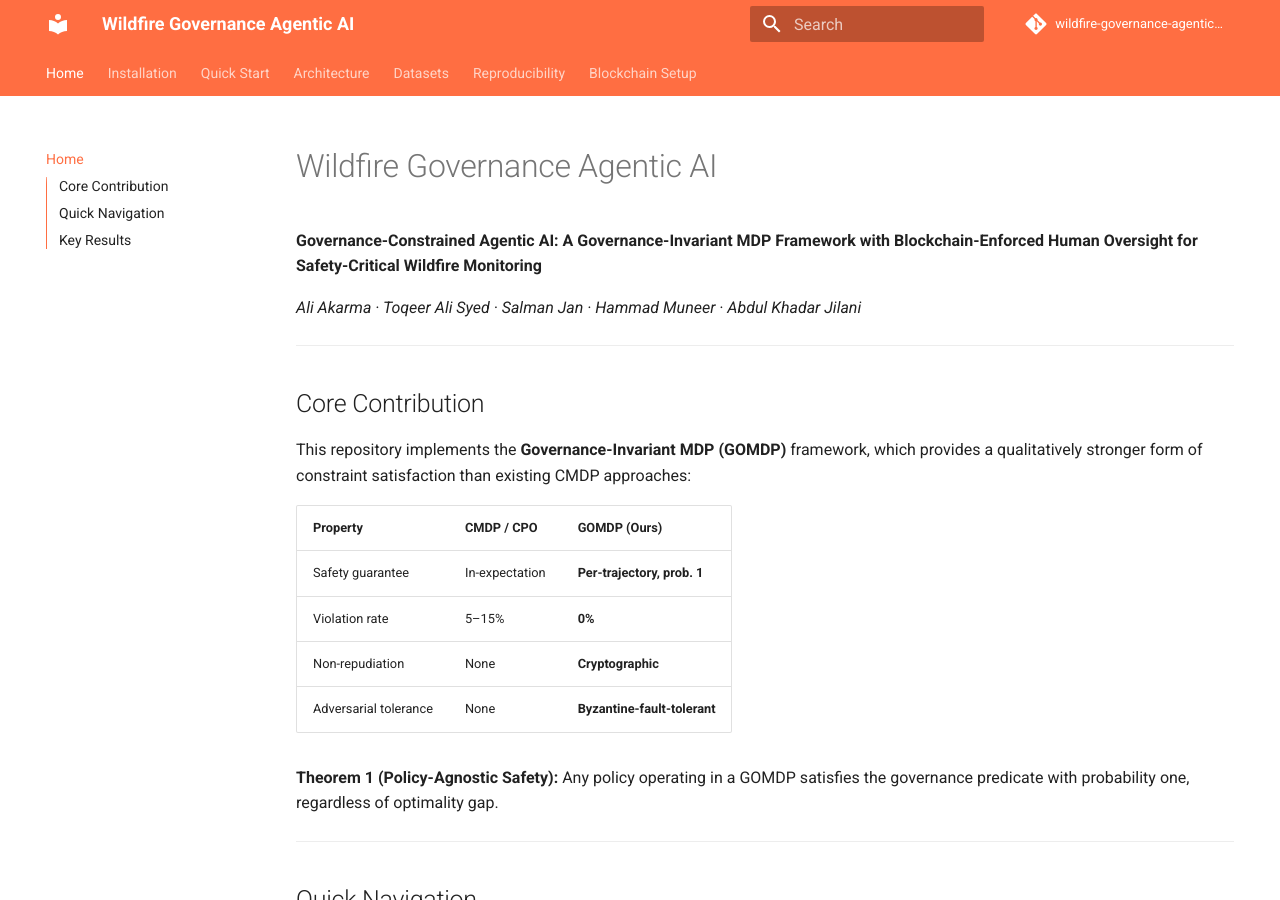
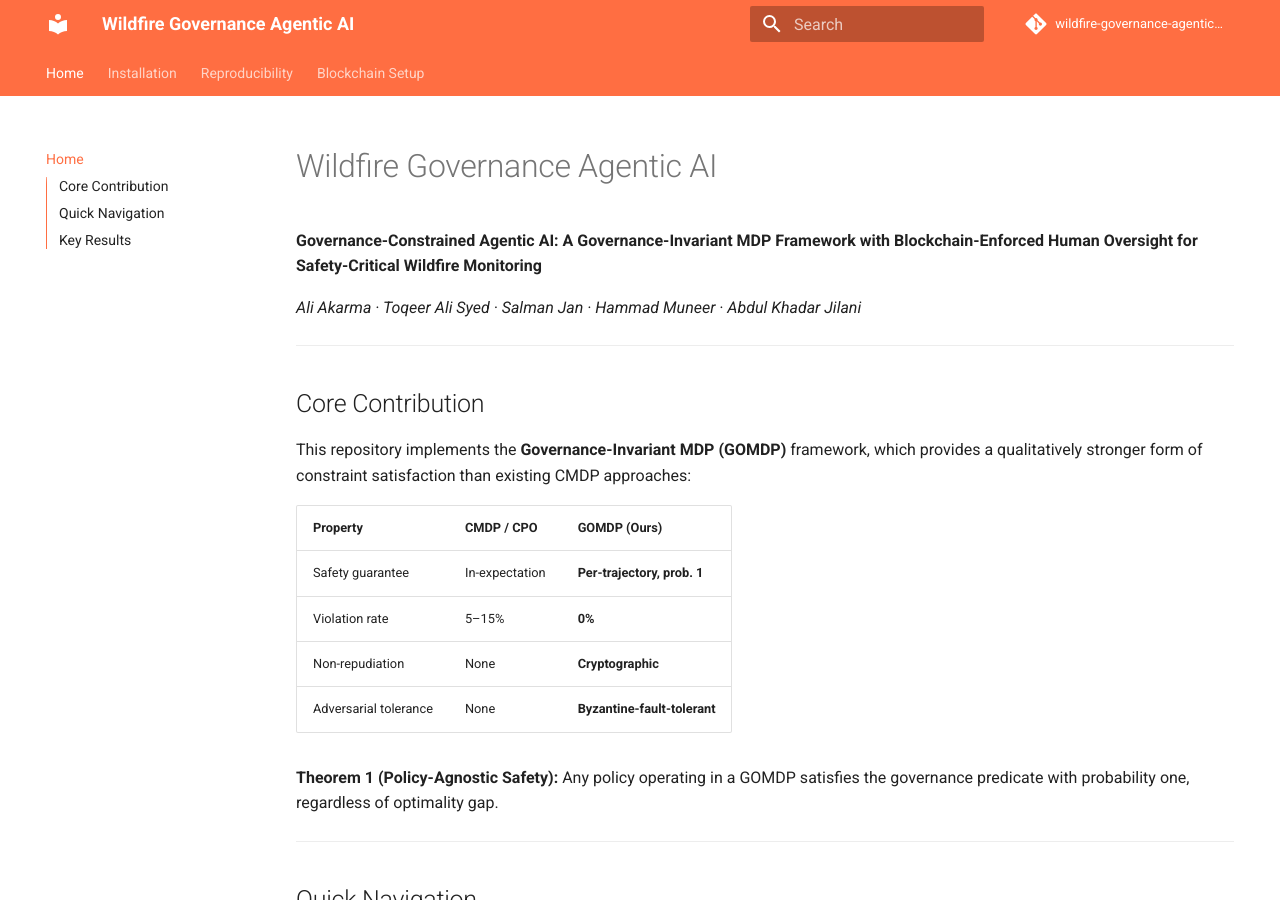
Before and after one commit to aliakarma/wildfire-governance-agentic-ai, an MkDocs documentation site: the page built from docs/index.md, in a window 1280 px wide and 900 px high. Built offline with MkDocs 1.6.1 and Material for MkDocs 9.7.7, drawn with Linux system fonts in a browser that asks for light colours; comment, search, counter and statistics services are not loaded.

Commit message:
Update mkdocs.yml

```diff
--- a/mkdocs.yml
+++ b/mkdocs.yml
@@ -35,8 +35,5 @@ markdown_extensions:
 nav:
   - Home: index.md
   - Installation: installation.md
-  - Quick Start: quickstart.md
-  - Architecture: architecture.md
-  - Datasets: datasets.md
   - Reproducibility: reproducibility.md
   - Blockchain Setup: blockchain_setup.md
```
